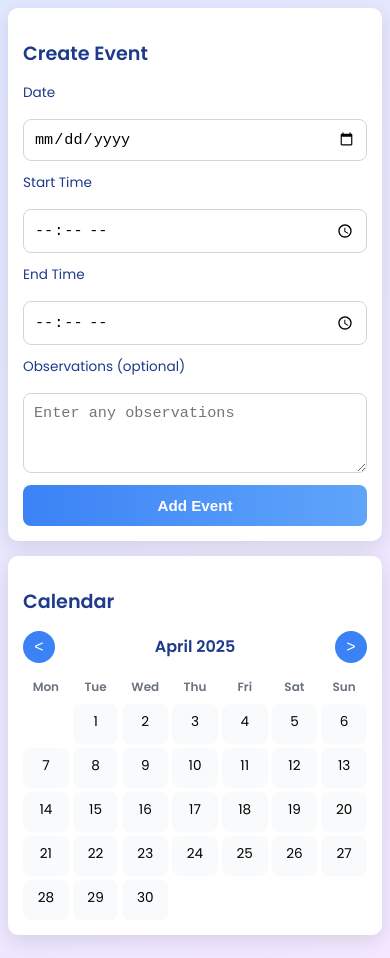
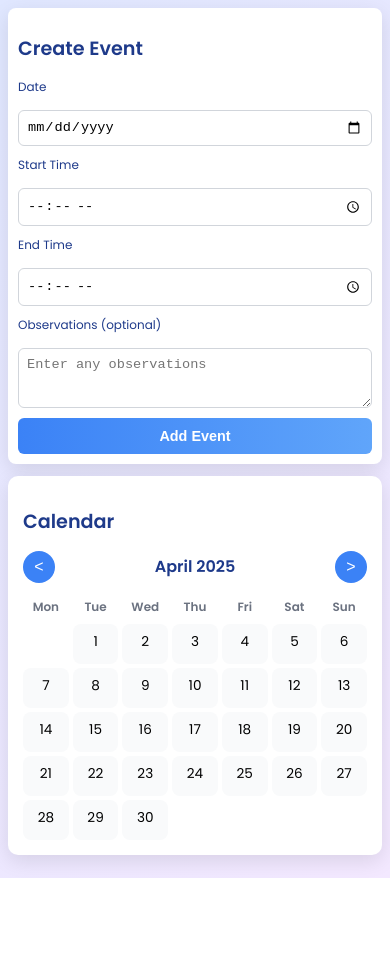
Before and after one commit to RafaLeorioo/calendario, a plain HTML site: page index.html in a window 390 px wide. After the commit the page ends 878 px from the top, so only its background shows below. Drawn offline with Linux system fonts and the light colour scheme.

Commit message:
Add files via upload

```diff
--- a/index.html
+++ b/index.html
@@ -45,7 +45,7 @@
         .form-container form {
             display: flex;
             flex-direction: column;
-            gap: 12px;
+            gap: 10px;
         }
 
         .form-container label {
@@ -55,10 +55,12 @@
         }
 
         .form-container input, .form-container textarea {
+            width: 100%;
             padding: 12px;
             border: 1px solid #d1d5db;
             border-radius: 8px;
             font-size: 1rem;
+            box-sizing: border-box;
             transition: border-color 0.3s ease, box-shadow 0.3s ease;
         }
 
@@ -74,20 +76,20 @@
         }
 
         .form-container button {
-            padding: 12px;
+            width: 100%;
+            padding: 14px;
             background: linear-gradient(90deg, #3b82f6, #60a5fa);
             color: #fff;
             border: none;
             border-radius: 8px;
-            font-size: 1rem;
+            font-size: 1.1rem;
             font-weight: 600;
             cursor: pointer;
-            transition: background 0.3s ease, transform 0.2s ease;
+            transition: background 0.3s ease;
         }
 
         .form-container button:hover {
             background: linear-gradient(90deg, #2563eb, #3b82f6);
-            transform: scale(1.02);
         }
 
         .calendar-container {
@@ -148,7 +150,7 @@
             position: relative;
             cursor: pointer;
             transition: background 0.3s ease;
-            min-height: 44px; /* Para accesibilidad táctil */
+            min-height: 44px;
         }
 
         .day:hover {
@@ -233,7 +235,7 @@
             cursor: pointer;
             font-size: 0.9rem;
             transition: background 0.3s ease;
-            min-width: 44px; /* Para accesibilidad táctil */
+            min-width: 44px;
         }
 
         .event-item button:hover {
@@ -266,28 +268,44 @@
                 width: 100%;
             }
 
-            .form-container, .calendar-container, .detail-view {
+            .form-container {
+                padding: 12px;
+                margin-bottom: 12px;
+                border-radius: 8px;
+            }
+
+            .form-container h2 {
+                font-size: 1.3rem;
+            }
+
+            .form-container label {
+                font-size: 0.8rem;
+            }
+
+            .form-container input, .form-container textarea {
+                font-size: 0.9rem;
+                padding: 10px;
+                border-radius: 6px;
+            }
+
+            .form-container textarea {
+                min-height: 60px;
+            }
+
+            .form-container button {
+                font-size: 1rem;
+                padding: 12px;
+                border-radius: 6px;
+            }
+
+            .calendar-container, .detail-view {
                 padding: 15px;
                 margin-bottom: 15px;
                 border-radius: 10px;
             }
 
-            .form-container h2, .calendar-container h2 {
+            .calendar-container h2 {
                 font-size: 1.4rem;
-            }
-
-            .form-container label {
-                font-size: 0.85rem;
-            }
-
-            .form-container input, .form-container textarea {
-                font-size: 0.95rem;
-                padding: 10px;
-            }
-
-            .form-container button {
-                font-size: 0.95rem;
-                padding: 12px;
             }
 
             .month-navigation span {
@@ -353,7 +371,29 @@
         }
 
         @media (max-width: 400px) {
-            .form-container h2, .calendar-container h2 {
+            .form-container {
+                padding: 10px;
+            }
+
+            .form-container h2 {
+                font-size: 1.2rem;
+            }
+
+            .form-container label {
+                font-size: 0.75rem;
+            }
+
+            .form-container input, .form-container textarea {
+                font-size: 0.85rem;
+                padding: 8px;
+            }
+
+            .form-container button {
+                font-size: 0.9rem;
+                padding: 10px;
+            }
+
+            .calendar-container h2 {
                 font-size: 1.2rem;
             }
 
```
